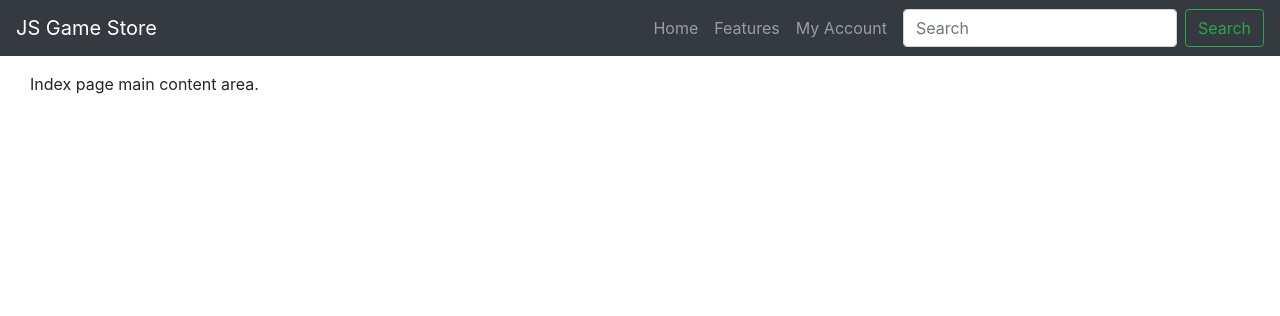
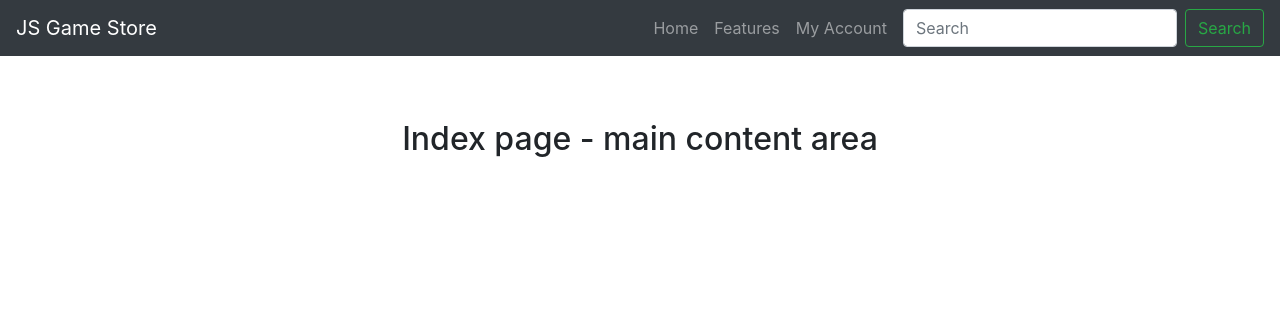
Before and after one commit to andeluvian/djangogamestore, a Django app: page / in a window 1280 px wide. Shown: the top 316 px of the page. Run offline with Django 3.2, Linux system fonts and the light colour scheme; some libraries are stand-ins or nearby versions.

Commit message:
Modified to work with top nav bar

```diff
--- a/templates/index.html
+++ b/templates/index.html
@@ -4,6 +4,9 @@
 
 {% block main-content %}
 
-    <p>Index page main content area.</p>
+    <div class="d-flex justify-content-center my-5">
+        <h2>Index page - main content area</h2>
+    </div>
+
 
 {% endblock %}
```
